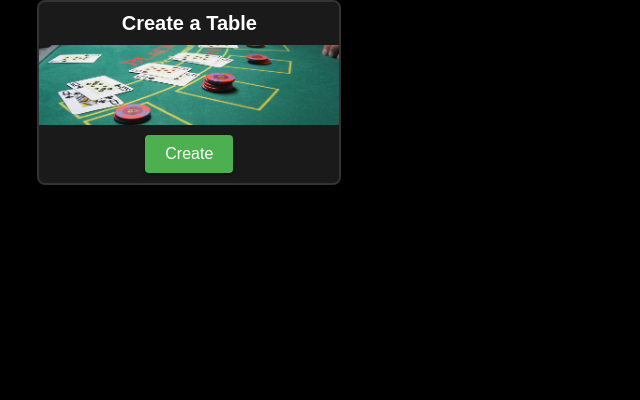
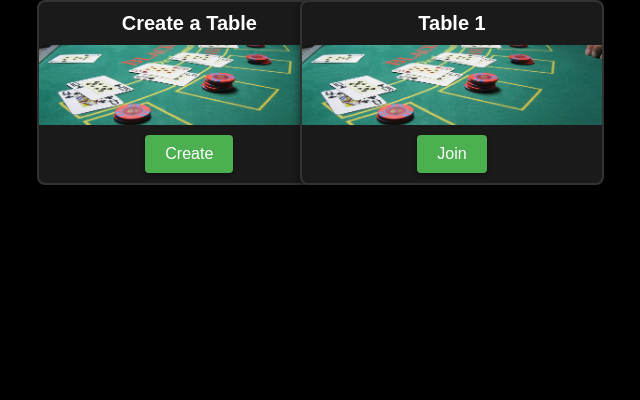
Before and after one commit to maxLakhman/312Project, a Flask app: template templates/lobby.html in a window 1280 px wide. Shown: the part 20-420 px from the top of the page, without its empty margins (188-828 px from the left). Run offline with Flask 3, Linux system fonts and the light colour scheme; the template is opened without the code that fills it: most values are stand-ins (such as "Sample title", 1, 10 or a date in 2020).

Commit message:
[Interactive Posts] added lobby page functionality (can create tables, and join tables), trying to get table page generation working

```diff
--- a/app.py
+++ b/app.py
@@ -2,6 +2,8 @@ from flask import Flask, render_template
 from flask_login import LoginManager, current_user
 from routes.auth import auth_blueprint, load_user
 from routes.chat import chat_blueprint
+from routes.lobby import lobby_blueprint
+from routes.table import table_blueprint
 
 app = Flask(__name__)
 app.secret_key = "super_secret_key"
@@ -15,6 +17,8 @@ login_manager.user_loader(load_user)
 
 app.register_blueprint(auth_blueprint)
 app.register_blueprint(chat_blueprint)
+app.register_blueprint(lobby_blueprint)
+app.register_blueprint(table_blueprint)
 
 
 @app.route('/')
--- a/static/js/lobby.js
+++ b/static/js/lobby.js
@@ -1,17 +1,58 @@
+// save the tables on load
+var tables = [];
+
+
 
 // function to create a new table
 function createTable() {
-
     // send a request to create a new table
     var request = new XMLHttpRequest();
     request.onreadystatechange = function(){
         if(this.readyState ===4 && this.status === 200){
             const response = JSON.parse(this.responseText);
             if(response["status"] === "error"){
+                document.getElementById("table_error").innerText = response["message"];
             }
             else{
-                window.location.href = "/table/" + response["table_id"];
+                window.location.href = "/join-table/" + response["table_id"];
+            }
+        }
+    };
+
+    // making the request
+    request.open("POST", "/create-table");
+
+    // sending the request
+    request.send();
+}
+
+// function to join a table
+function joinTable(table_id){
+    var request = new XMLHttpRequest();
+    request.onreadystatechange = function(){
+        if(this.readyState ===4 && this.status === 200){
+            const response = JSON.parse(this.responseText);
+            if(response["status"] === "error"){
+                document.getElementById("table_error").innerText = response["message"];
+            }
+            else{
+                window.location.href = "/join-table/" + table_id;
             }
         }
     };
 }
+
+// function to add the tables to the lobby gallery
+function addTables(tables){
+    const gallery = document.getElementById("table-gallery");
+    gallery.innerHTML = "";
+    for (const table of tables){
+        const table_div = document.createElement("div");
+        table_div.className = "table";
+        table_div.innerHTML = table["name"];
+        table_div.addEventListener("click", function(){
+            joinTable(table["id"]);
+        });
+        gallery.appendChild(table_div);
+    }
+}
--- a/templates/index.html
+++ b/templates/index.html
@@ -21,8 +21,8 @@
                     <button id="login" onclick="openLoginModal()">LOGIN</button>
                     <button id="register" onclick="openRegisterModal()">REGISTER</button>
                     {% endif %}
-                    <!-- <button id="exit">EXIT</button>
-                    <button id="play">PLAY</button> -->
+                    <!-- <button id="exit">EXIT</button> -->
+                    <button id="play">PLAY</button>
                     <button id="settings" onclick="redirectToSettings()">SETTINGS</button>
                 </div>
 
--- a/templates/lobby.html
+++ b/templates/lobby.html
@@ -19,12 +19,20 @@
 
         <div class="table-gallery">
 
-            <div class="table" id="table1">
+            <div class="table" id="table0">
+                <div id="table_error" style="color: red;"></div>
+
                 <h2>Create a Table</h2>
                 <img src="static\images\tables\1280px-Blackjack_board.jpg" alt="Table Image">
-                <button id="join1">Create</button>
+                <button id="join0" onclick="createTable()">Create</button>
             </div>
-
+            {% for tables in tables %}
+            <div class="table" id="table{{ tables.id }}">
+                <h2>Table {{ tables.id }}</h2>
+                <img src="static\images\tables\1280px-Blackjack_board.jpg" alt="Table Image">
+                <button id="join{{ tables.id }}" onclick="joinTable()">Join</button>
+            </div>
+            {% endfor %}
         </div>
 
         <div class="sidebar">
@@ -33,6 +41,7 @@
 
     </div>
 
+    <script src="{{ url_for('static', filename='js/lobby.js') }}"></script>
 
 
 </body>
```
Also changed, not shown: routes/lobby.py (+22 -2 lines), routes/table.py (+56 -9 lines), table_setup.py (deleted, +0 -13 lines).
